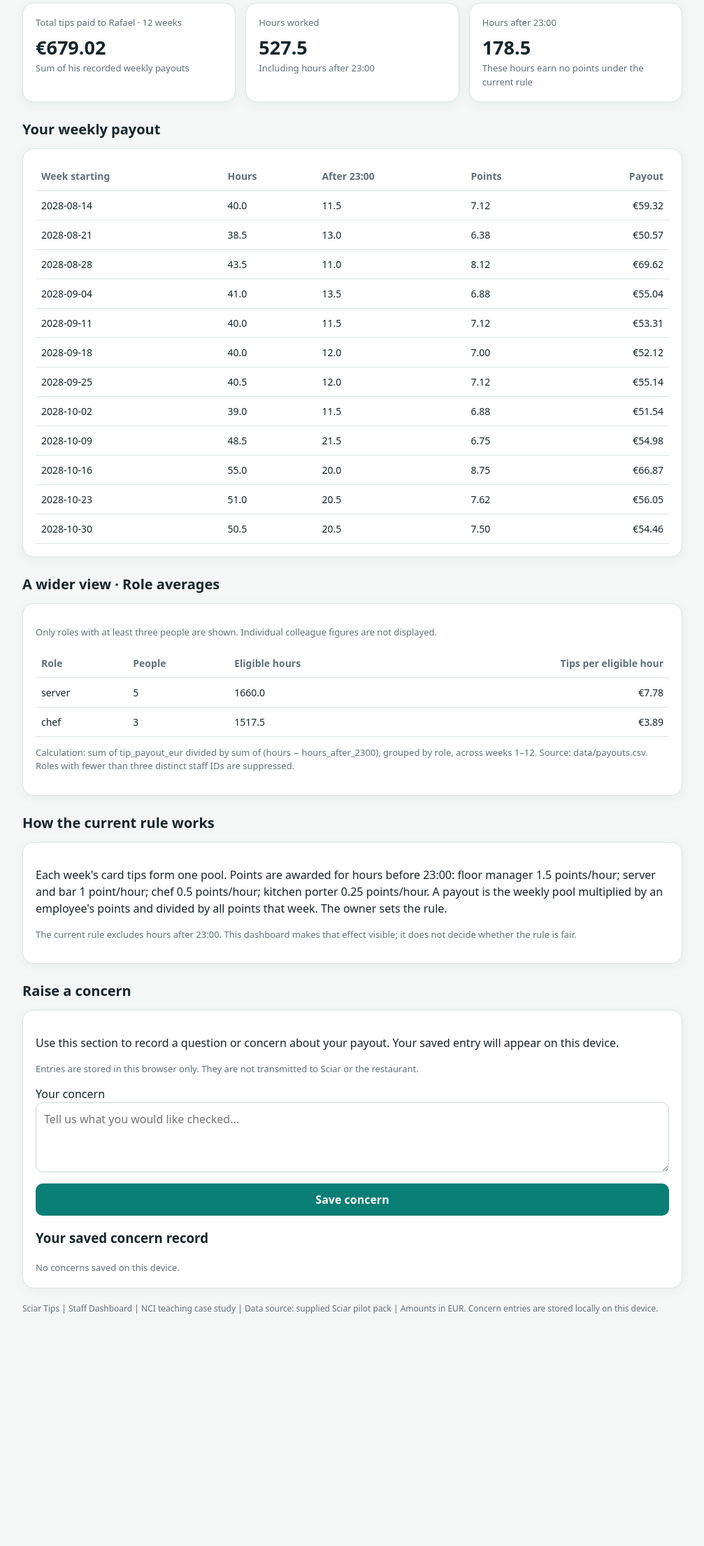
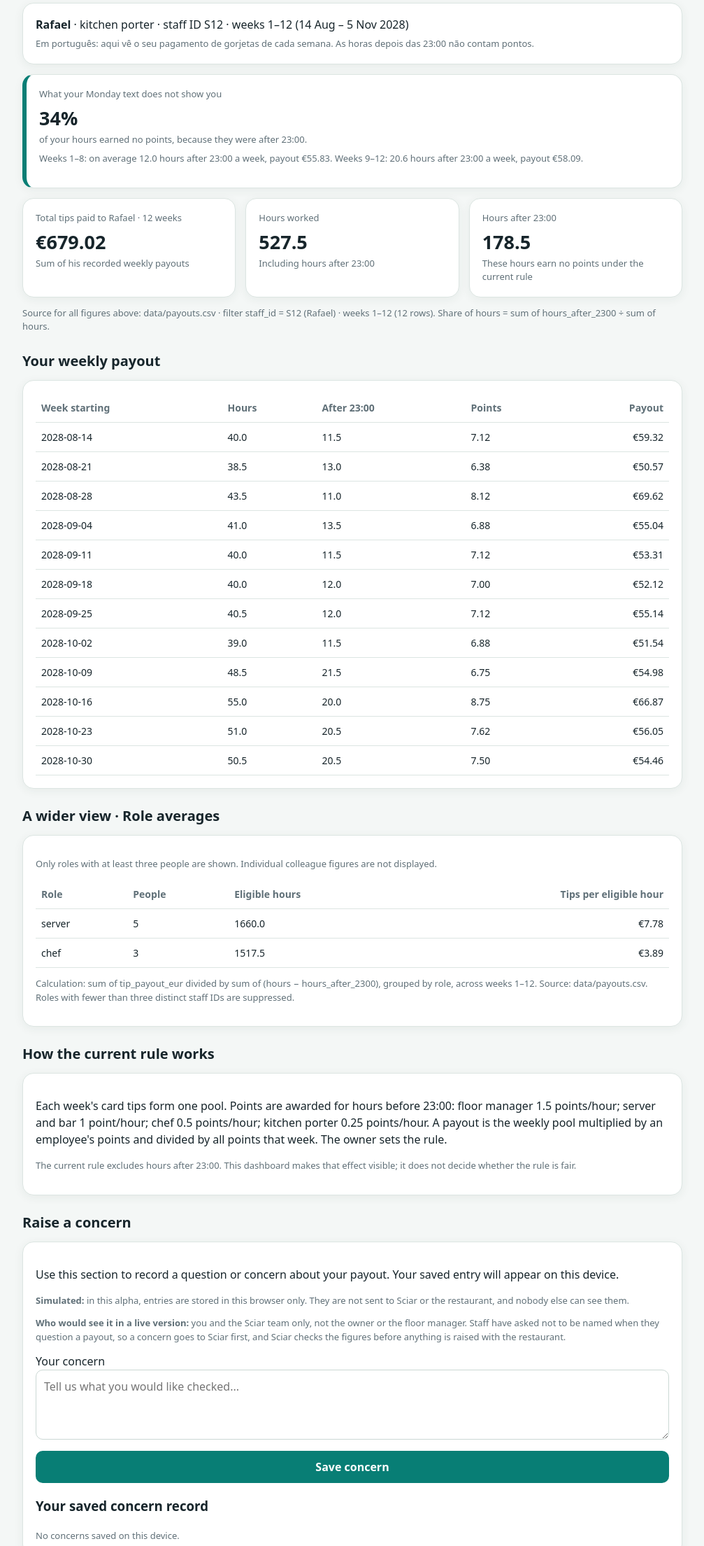
Before and after one commit to Akhil214325/SCIAR-TIPS, a plain HTML site: page app.html in a window 1280 px wide. Shown: the part 171-2380 px from the top of the page at 70% size, without its empty margins (136-1143 px from the left). Before the commit the page ends 2114 px from the top, so only its background shows below. Drawn offline with Linux system fonts and the light colour scheme.

Commit message:
Add files via upload

```diff
--- a/app.html
+++ b/app.html
@@ -158,6 +158,18 @@ footer {
 
 <main>
 
+<div class="card" style="margin-bottom:14px">
+  <p style="margin:0"><strong>Rafael</strong> · kitchen porter · staff ID S12 · weeks 1–12 (14 Aug – 5 Nov 2028)</p>
+  <p class="sub" style="margin:6px 0 0" lang="pt">Em português: aqui vê o seu pagamento de gorjetas de cada semana. As horas depois das 23:00 não contam pontos.</p>
+</div>
+
+<div class="card" style="margin-bottom:14px;border-left:6px solid var(--teal)">
+  <div class="label">What your Monday text does not show you</div>
+  <div class="value" id="lateShare">Loading...</div>
+  <div class="sub" id="lateShareText">of your hours earned no points, because they were after 23:00.</div>
+  <p class="sub" id="lateTrend" style="margin-top:8px"></p>
+</div>
+
 <section class="grid">
   <div class="card">
     <div class="label">Total tips paid to Rafael · 12 weeks</div>
@@ -177,6 +189,8 @@ footer {
     <div class="sub">These hours earn no points under the current rule</div>
   </div>
 </section>
+<p class="sub">Source for all figures above: data/payouts.csv · filter staff_id = S12 (Rafael) · weeks 1–12 (12 rows).
+Share of hours = sum of hours_after_2300 ÷ sum of hours.</p>
 
 <h2 class="section">Your weekly payout</h2>
 <div class="card table-wrap">
@@ -249,8 +263,14 @@ footer {
   </p>
 
   <p class="sub">
-    Entries are stored in this browser only. They are not
-    transmitted to Sciar or the restaurant.
+    <strong>Simulated:</strong> in this alpha, entries are stored in this browser only.
+    They are not sent to Sciar or the restaurant, and nobody else can see them.
+  </p>
+  <p class="sub">
+    <strong>Who would see it in a live version:</strong> you and the Sciar team only,
+    not the owner or the floor manager. Staff have asked not to be named when they
+    question a payout, so a concern goes to Sciar first, and Sciar checks the figures
+    before anything is raised with the restaurant.
   </p>
 
   <form id="concern">
@@ -304,7 +324,7 @@ if (typeof PAYOUTS === 'undefined' || !Array.isArray(PAYOUTS)) {
 } else {
 
   const rows = PAYOUTS
-    .filter(r => r.first_name === 'Rafael')
+    .filter(r => r.staff_id === 'S12')
     .sort((a,b) => Number(a.week)-Number(b.week));
 
   const sum = (arr,key) =>
@@ -318,6 +338,21 @@ if (typeof PAYOUTS === 'undefined' || !Array.isArray(PAYOUTS)) {
 
   document.getElementById('late').textContent =
     sum(rows,'hours_after_2300').toFixed(1);
+
+  const lateShare = sum(rows,'hours_after_2300') / sum(rows,'hours');
+  document.getElementById('lateShare').textContent =
+    Math.round(lateShare * 100) + '%';
+
+  const early = rows.filter(r => Number(r.week) <= 8);
+  const later = rows.filter(r => Number(r.week) >= 9);
+  const avg = (arr,key) => sum(arr,key) / arr.length;
+  if (early.length && later.length) {
+    document.getElementById('lateTrend').textContent =
+      'Weeks 1–8: on average ' + avg(early,'hours_after_2300').toFixed(1) +
+      ' hours after 23:00 a week, payout ' + money(avg(early,'tip_payout_eur')) + '. ' +
+      'Weeks 9–12: ' + avg(later,'hours_after_2300').toFixed(1) +
+      ' hours after 23:00 a week, payout ' + money(avg(later,'tip_payout_eur')) + '.';
+  }
 
   weeklyBody.innerHTML = rows.map(r => `
     <tr>
```
Also changed, not shown: index (1).html (added, +24 -0 lines), 1 other file.
